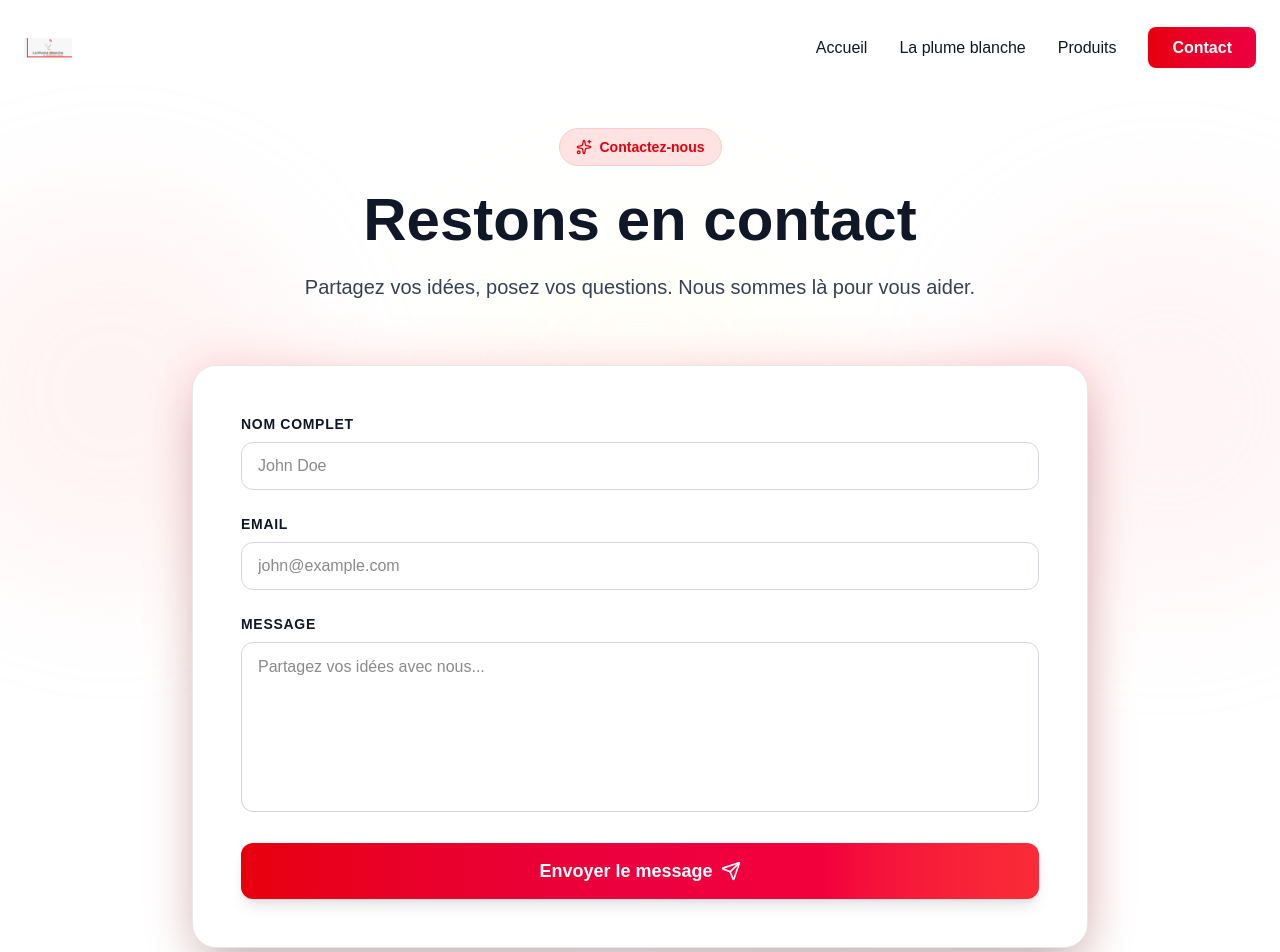
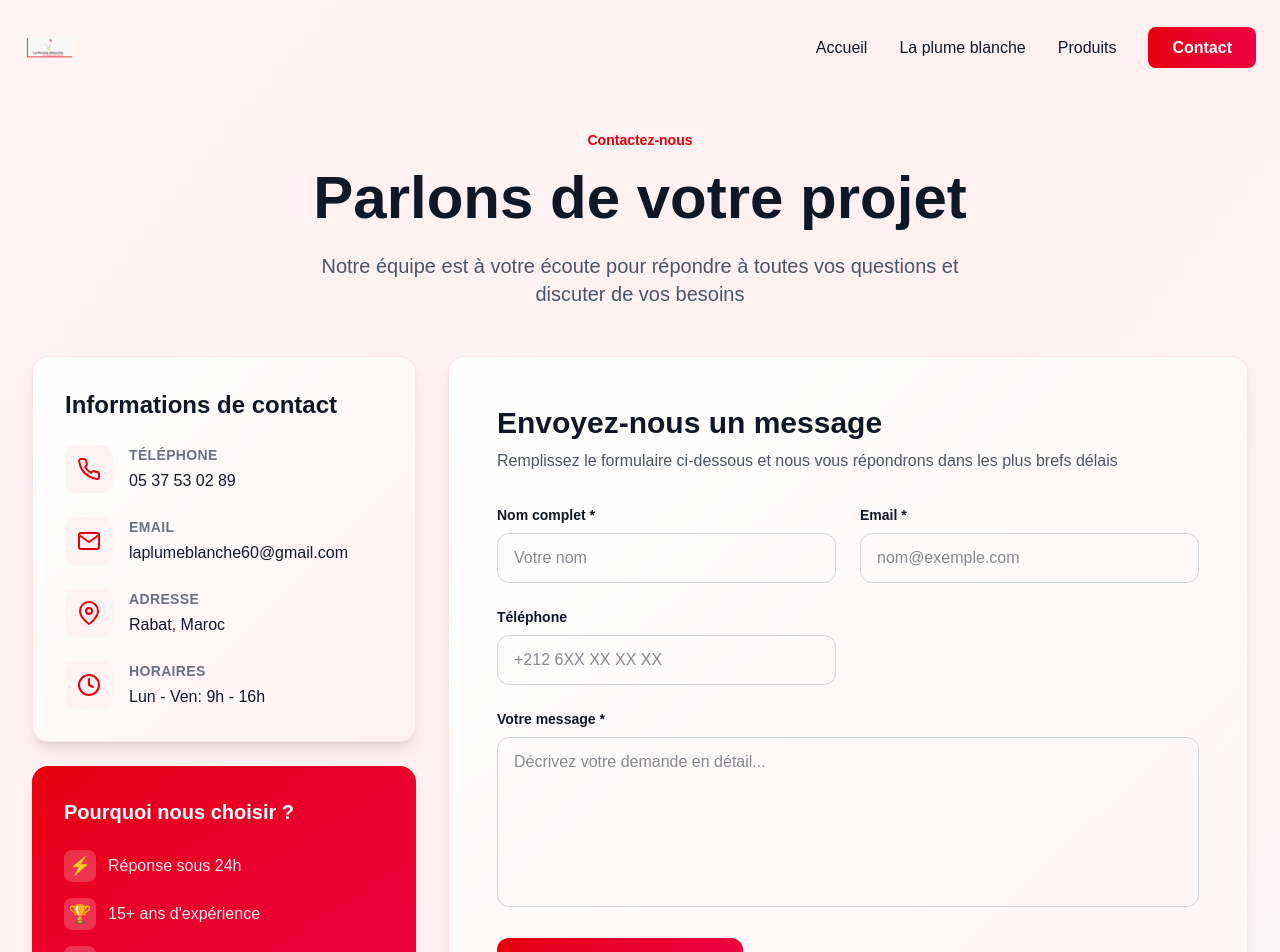
Before and after one commit to Ilyasselkh/Elevage-de-poulets-V2, a Next.js app: page /Contact in a window 1280 px wide. Shown: the top 952 px of the page. Built offline with nearby package versions, Linux system fonts and the light colour scheme.

Commit message:
Modification de la page Contact

```diff
--- a/src/app/Contact/page.js
+++ b/src/app/Contact/page.js
@@ -3,127 +3,292 @@
 import { useState } from "react";
 import Navbar from "@/components/Navbar";
 import Footer from "@/components/Footer";
-import { Send, Sparkles } from "lucide-react";
+
+const Send = () => (
+  <svg width="20" height="20" viewBox="0 0 24 24" fill="none" stroke="currentColor" strokeWidth="2" strokeLinecap="round" strokeLinejoin="round">
+    <line x1="22" y1="2" x2="11" y2="13"></line>
+    <polygon points="22 2 15 22 11 13 2 9 22 2"></polygon>
+  </svg>
+);
+
+const Phone = () => (
+  <svg width="24" height="24" viewBox="0 0 24 24" fill="none" stroke="currentColor" strokeWidth="2" strokeLinecap="round" strokeLinejoin="round">
+    <path d="M22 16.92v3a2 2 0 0 1-2.18 2 19.79 19.79 0 0 1-8.63-3.07 19.5 19.5 0 0 1-6-6 19.79 19.79 0 0 1-3.07-8.67A2 2 0 0 1 4.11 2h3a2 2 0 0 1 2 1.72 12.84 12.84 0 0 0 .7 2.81 2 2 0 0 1-.45 2.11L8.09 9.91a16 16 0 0 0 6 6l1.27-1.27a2 2 0 0 1 2.11-.45 12.84 12.84 0 0 0 2.81.7A2 2 0 0 1 22 16.92z"></path>
+  </svg>
+);
+
+const Mail = () => (
+  <svg width="24" height="24" viewBox="0 0 24 24" fill="none" stroke="currentColor" strokeWidth="2" strokeLinecap="round" strokeLinejoin="round">
+    <path d="M4 4h16c1.1 0 2 .9 2 2v12c0 1.1-.9 2-2 2H4c-1.1 0-2-.9-2-2V6c0-1.1.9-2 2-2z"></path>
+    <polyline points="22,6 12,13 2,6"></polyline>
+  </svg>
+);
+
+const MapPin = () => (
+  <svg width="24" height="24" viewBox="0 0 24 24" fill="none" stroke="currentColor" strokeWidth="2" strokeLinecap="round" strokeLinejoin="round">
+    <path d="M21 10c0 7-9 13-9 13s-9-6-9-13a9 9 0 0 1 18 0z"></path>
+    <circle cx="12" cy="10" r="3"></circle>
+  </svg>
+);
+
+const Clock = () => (
+  <svg width="24" height="24" viewBox="0 0 24 24" fill="none" stroke="currentColor" strokeWidth="2" strokeLinecap="round" strokeLinejoin="round">
+    <circle cx="12" cy="12" r="10"></circle>
+    <polyline points="12 6 12 12 16 14"></polyline>
+  </svg>
+);
 
 export default function ContactPage() {
   const [formData, setFormData] = useState({
     name: "",
     email: "",
+    phone: "",
     message: "",
   });
 
-  const handleSubmit = (e) => {
+  const [isSubmitting, setIsSubmitting] = useState(false);
+
+  const handleSubmit = async (e) => {
     e.preventDefault();
-    alert("Merci pour votre message ! Nous vous contacterons bientôt.");
-    setFormData({ name: "", email: "", message: "" });
+    setIsSubmitting(true);
+
+    // Simulation d'envoi
+    await new Promise(resolve => setTimeout(resolve, 1500));
+
+    alert("✅ Merci pour votre message ! Nous vous contacterons bientôt.");
+    setFormData({ name: "", email: "", phone: "", message: "" });
+    setIsSubmitting(false);
   };
 
+  const contactInfo = [
+    {
+      icon: <Phone />,
+      title: "Téléphone",
+      content: "05 37 53 02 89",
+      link: "tel:05 37 53 02 89"
+    },
+    {
+      icon: <Mail />,
+      title: "Email",
+      content: "laplumeblanche60@gmail.com",
+      link: "mailto:laplumeblanche60@gmail.com"
+    },
+    {
+      icon: <MapPin />,
+      title: "Adresse",
+      content: "Rabat, Maroc",
+      link: null
+    },
+    {
+      icon: <Clock />,
+      title: "Horaires",
+      content: "Lun - Ven: 9h - 16h",
+      link: null
+    }
+  ];
+
   return (
-    <div className="min-h-screen bg-white relative">
+    <div className="min-h-screen bg-gradient-to-br from-red-50 via-rose-50 to-gray-50">
       <Navbar />
 
-      {/* Animated Background Blobs */}
-      <div className="fixed inset-0 overflow-hidden pointer-events-none">
-        <div className="absolute top-1/4 -left-20 w-96 h-96 bg-red-200 rounded-full blur-3xl animate-float opacity-20"></div>
-        <div className="absolute bottom-1/4 -right-20 w-96 h-96 bg-rose-200 rounded-full blur-3xl animate-float opacity-20 [animation-delay:2s]"></div>
-        <div className="absolute top-1/2 left-1/2 -translate-x-1/2 -translate-y-1/2 w-96 h-96 bg-yellow-100 rounded-full blur-3xl animate-float opacity-10 [animation-delay:4s]"></div>
+      {/* Hero Section */}
+      <section className="pt-32 pb-12 px-4 sm:px-6 lg:px-8">
+        <div className="max-w-7xl mx-auto text-center">
+          <div className="inline-block mb-4">
+            <span className="px-4 py-2 bg-red-50 text-red-600 rounded-full text-sm font-semibold">
+              Contactez-nous
+            </span>
+          </div>
+          <h1 className="text-4xl sm:text-5xl lg:text-6xl font-bold text-gray-900 mb-6">
+            Parlons de votre projet
+          </h1>
+          <p className="text-lg sm:text-xl text-gray-600 max-w-2xl mx-auto">
+            Notre équipe est à votre écoute pour répondre à toutes vos questions et discuter de vos besoins
+          </p>
+        </div>
+      </section>
+
+      {/* Main Content */}
+      <section className="pb-24 px-4 sm:px-6 lg:px-8">
+        <div className="max-w-7xl mx-auto">
+          <div className="grid lg:grid-cols-3 gap-8">
+
+            {/* Contact Info Cards - Sidebar */}
+            <div className="lg:col-span-1 space-y-6">
+              <div className="bg-gradient-to-br from-white to-red-50/30 rounded-2xl p-8 shadow-lg border border-red-100">
+                <h2 className="text-2xl font-bold text-gray-900 mb-6">
+                  Informations de contact
+                </h2>
+                <div className="space-y-6">
+                  {contactInfo.map((info, index) => (
+                    <div key={index} className="flex items-start gap-4">
+                      <div className="flex-shrink-0 w-12 h-12 bg-red-50 rounded-xl flex items-center justify-center text-red-600">
+                        {info.icon}
+                      </div>
+                      <div className="flex-1 min-w-0">
+                        <h3 className="text-sm font-semibold text-gray-500 uppercase tracking-wide mb-1">
+                          {info.title}
+                        </h3>
+                        {info.link ? (
+                          <a
+                            href={info.link}
+                            className="text-gray-900 font-medium hover:text-red-600 transition-colors break-words"
+                          >
+                            {info.content}
+                          </a>
+                        ) : (
+                          <p className="text-gray-900 font-medium break-words">
+                            {info.content}
+                          </p>
+                        )}
+                      </div>
+                    </div>
+                  ))}
+                </div>
               </div>
 
-      {/* Contact Section */}
-      <section id="contact" className="pt-32 pb-24 px-4 sm:px-6 lg:px-8 relative z-10">
-        <div className="max-w-4xl mx-auto">
-          {/* Header */}
-          <div className="text-center mb-16 space-y-4">
-            <div className="inline-flex items-center gap-2 px-4 py-2 rounded-full bg-red-100 border border-red-200 mb-4">
-              <Sparkles className="w-4 h-4 text-red-600" />
-              <span className="text-sm font-semibold text-red-600">Contactez-nous</span>
+              {/* Quick Stats */}
+              <div className="bg-gradient-to-br from-red-600 to-rose-600 rounded-2xl p-8 text-white shadow-lg">
+                <h3 className="text-xl font-bold mb-6">Pourquoi nous choisir ?</h3>
+                <div className="space-y-4">
+                  <div className="flex items-center gap-3">
+                    <div className="w-8 h-8 bg-white/20 rounded-lg flex items-center justify-center flex-shrink-0">
+                      <span className="text-lg">⚡</span>
                     </div>
-            <h1 className="text-5xl sm:text-6xl font-black text-gray-900 leading-tight">
-              Restons en contact
-            </h1>
-            <p className="text-gray-700 text-lg sm:text-xl max-w-2xl mx-auto">
-              Partagez vos idées, posez vos questions. Nous sommes là pour vous aider.
-            </p>
+                    <span className="text-white/90">Réponse sous 24h</span>
+                  </div>
+                  <div className="flex items-center gap-3">
+                    <div className="w-8 h-8 bg-white/20 rounded-lg flex items-center justify-center flex-shrink-0">
+                      <span className="text-lg">🏆</span>
+                    </div>
+                    <span className="text-white/90">15+ ans d&apos;expérience</span>
+                  </div>
+                  <div className="flex items-center gap-3">
+                    <div className="w-8 h-8 bg-white/20 rounded-lg flex items-center justify-center flex-shrink-0">
+                      <span className="text-lg">✓</span>
+                    </div>
+                    <span className="text-white/90">Service personnalisé</span>
+                  </div>
+                </div>
+              </div>
             </div>
 
-          {/* Form Card */}
-          <div className="relative group">
-            {/* Glow Effect */}
-            <div className="absolute -inset-1 bg-gradient-to-r from-red-400 via-rose-400 to-red-500 rounded-3xl opacity-20 group-hover:opacity-30 blur-xl transition-opacity"></div>
+            {/* Contact Form - Main Content */}
+            <div className="lg:col-span-2">
+              <div className="bg-gradient-to-br from-white to-red-50/30 rounded-2xl p-8 sm:p-12 shadow-lg border border-red-100">
+                <h2 className="text-3xl font-bold text-gray-900 mb-2">
+                  Envoyez-nous un message
+                </h2>
+                <p className="text-gray-600 mb-8">
+                  Remplissez le formulaire ci-dessous et nous vous répondrons dans les plus brefs délais
+                </p>
 
-            {/* Card */}
-            <div className="relative bg-white rounded-3xl border border-gray-200 p-8 sm:p-12 shadow-2xl">
                 <form onSubmit={handleSubmit} className="space-y-6">
-                {/* Name Input */}
-                <div className="space-y-2">
-                  <label htmlFor="name" className="block text-sm font-semibold text-gray-900 uppercase tracking-wider">
-                    Nom complet
+                  {/* Name and Email Row */}
+                  <div className="grid sm:grid-cols-2 gap-6">
+                    <div>
+                      <label htmlFor="name" className="block text-sm font-semibold text-gray-900 mb-2">
+                        Nom complet *
                       </label>
                       <input
                         id="name"
                         type="text"
                         value={formData.name}
                         onChange={(e) => setFormData({ ...formData, name: e.target.value })}
-                    placeholder="John Doe"
+                        placeholder="Votre nom"
                         required
-                    className="w-full h-12 px-4 rounded-xl border border-gray-300 focus:border-red-600 focus:ring-1 focus:ring-red-600 transition"
+                        className="w-full px-4 py-3 rounded-xl border border-gray-300 focus:border-red-500 focus:ring-2 focus:ring-red-100 transition-all outline-none text-gray-900"
                       />
                     </div>
 
-                {/* Email Input */}
-                <div className="space-y-2">
-                  <label htmlFor="email" className="block text-sm font-semibold text-gray-900 uppercase tracking-wider">
-                    Email
+                    <div>
+                      <label htmlFor="email" className="block text-sm font-semibold text-gray-900 mb-2">
+                        Email *
                       </label>
                       <input
                         id="email"
                         type="email"
                         value={formData.email}
                         onChange={(e) => setFormData({ ...formData, email: e.target.value })}
-                    placeholder="john@example.com"
+                        placeholder="nom@exemple.com"
                         required
-                    className="w-full h-12 px-4 rounded-xl border border-gray-300 focus:border-red-600 focus:ring-1 focus:ring-red-600 transition"
+                        className="w-full px-4 py-3 rounded-xl border border-gray-300 focus:border-red-500 focus:ring-2 focus:ring-red-100 transition-all outline-none text-gray-900"
+                      />
+                    </div>
+                  </div>
+
+                  {/* Phone */}
+                  <div className="sm:w-1/2 sm:pr-3">
+                    <label htmlFor="phone" className="block text-sm font-semibold text-gray-900 mb-2">
+                      Téléphone
+                    </label>
+                    <input
+                      id="phone"
+                      type="tel"
+                      value={formData.phone}
+                      onChange={(e) => setFormData({ ...formData, phone: e.target.value })}
+                      placeholder="+212 6XX XX XX XX"
+                      className="w-full px-4 py-3 rounded-xl border border-gray-300 focus:border-red-500 focus:ring-2 focus:ring-red-100 transition-all outline-none text-gray-900"
                     />
                   </div>
 
-                {/* Message Textarea */}
-                <div className="space-y-2">
-                  <label htmlFor="message" className="block text-sm font-semibold text-gray-900 uppercase tracking-wider">
-                    Message
+                  {/* Message */}
+                  <div>
+                    <label htmlFor="message" className="block text-sm font-semibold text-gray-900 mb-2">
+                      Votre message *
                     </label>
                     <textarea
                       id="message"
                       value={formData.message}
                       onChange={(e) => setFormData({ ...formData, message: e.target.value })}
-                    placeholder="Partagez vos idées avec nous..."
+                      placeholder="Décrivez votre demande en détail..."
                       required
                       rows={6}
-                    className="w-full px-4 py-3 rounded-xl border border-gray-300 focus:border-red-600 focus:ring-1 focus:ring-red-600 transition resize-none"
+                      className="w-full px-4 py-3 rounded-xl border border-gray-300 focus:border-red-500 focus:ring-2 focus:ring-red-100 transition-all outline-none resize-none text-gray-900"
                     />
                   </div>
 
                   {/* Submit Button */}
                   <button
                     type="submit"
-                  className="w-full h-14 text-lg font-bold bg-gradient-to-r from-red-600 via-rose-600 to-red-500 text-white rounded-xl shadow-lg hover:opacity-90 transition-all flex items-center justify-center gap-2"
+                    disabled={isSubmitting}
+                    className="w-full sm:w-auto px-8 py-4 bg-gradient-to-r from-red-600 to-rose-600 text-white font-semibold rounded-xl shadow-lg hover:shadow-xl transition-all duration-300 flex items-center justify-center gap-2 disabled:opacity-50 disabled:cursor-not-allowed"
                   >
+                    {isSubmitting ? (
+                      <>
+                        <div className="w-5 h-5 border-2 border-white/30 border-t-white rounded-full animate-spin"></div>
+                        Envoi en cours...
+                      </>
+                    ) : (
+                      <>
                         Envoyer le message
-                  <Send className="w-5 h-5" />
+                        <Send />
+                      </>
+                    )}
                   </button>
+
+                  <p className="text-sm text-gray-500">
+                    * Champs obligatoires
+                  </p>
                 </form>
               </div>
             </div>
-
-          {/* Additional Info */}
-          <div className="mt-16 text-center">
-            <p className="text-gray-500">
-              Réponse sous 24-48 heures ⚡
-            </p>
           </div>
         </div>
       </section>
 
       <Footer />
+
+      <style jsx>{`
+        @keyframes spin {
+          to {
+            transform: rotate(360deg);
+          }
+        }
+        .animate-spin {
+          animation: spin 1s linear infinite;
+        }
+      `}</style>
     </div>
   );
 }
--- a/src/app/page.js
+++ b/src/app/page.js
@@ -152,7 +152,7 @@ export default function HomePage() {
                 </Link>
 
                 <Link
-                  href="#contact"
+                  href="/Contact"
                   className="inline-flex items-center gap-2 px-8 py-4 bg-white text-gray-900 rounded-lg font-semibold border-2 border-gray-200 hover:border-red-600 hover:text-red-600 transition-all duration-300"
                 >
                   Nous contacter
```
Lines whose indentation alone changed are shown as unchanged.
